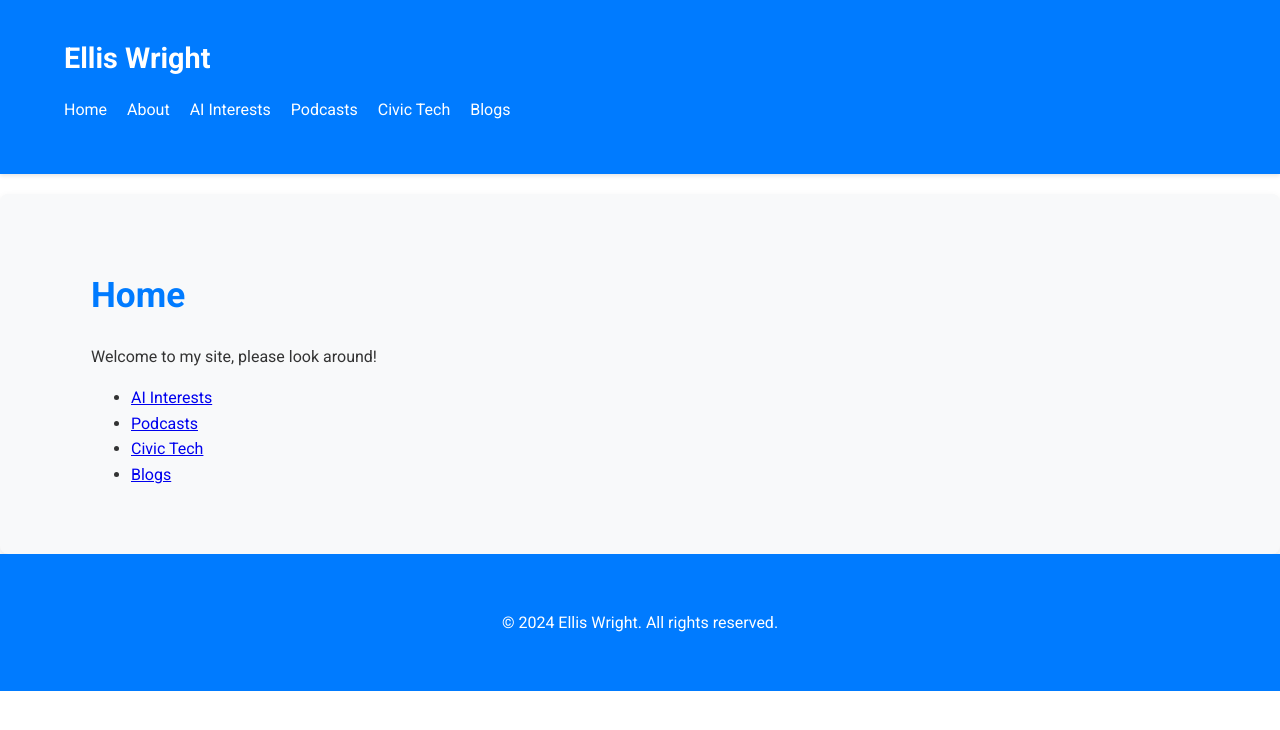
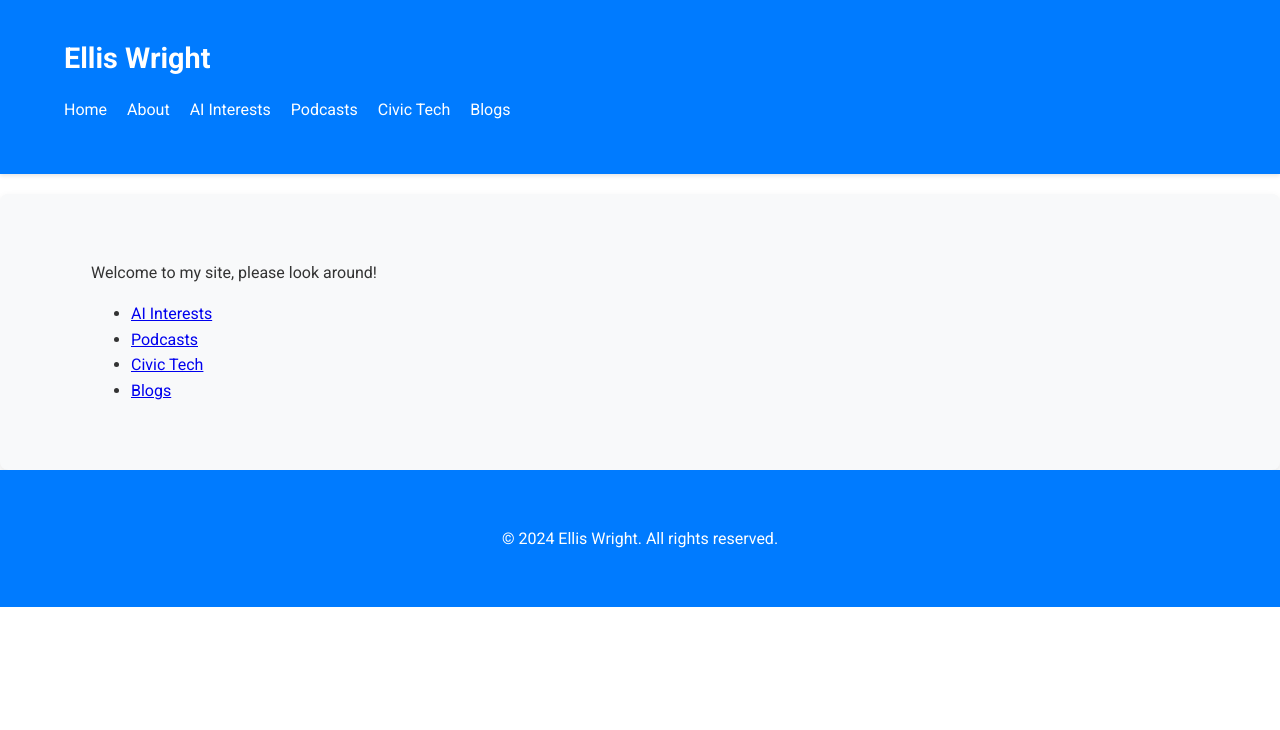
Before and after one commit to dembwright/dembwright.github.io, a Jekyll site: the page built from index.md, in a window 1280 px wide. Shown: the top 730 px of the page. Built offline with Jekyll 4.4.1, drawn with Linux system fonts in a browser that asks for light colours.

Commit message:
Update default.html

```diff
--- a/_layouts/default.html
+++ b/_layouts/default.html
@@ -30,7 +30,6 @@
     </header>
     <main class="content">
         <div class="container">
-            <h1>{{ page.title }}</h1>
             {{ content }}
         </div>
     </main>
@@ -46,8 +45,7 @@
         menuToggle.addEventListener('click', () => {
             navLinks.classList.toggle('active');
         });
-    </script>
-    <script>
+
         // JavaScript to make external links open in a new tab
         document.querySelectorAll('a[href^="http"]').forEach(anchor => {
             if (anchor.hostname !== window.location.hostname) {
```
Lines whose indentation alone changed are shown as unchanged.
